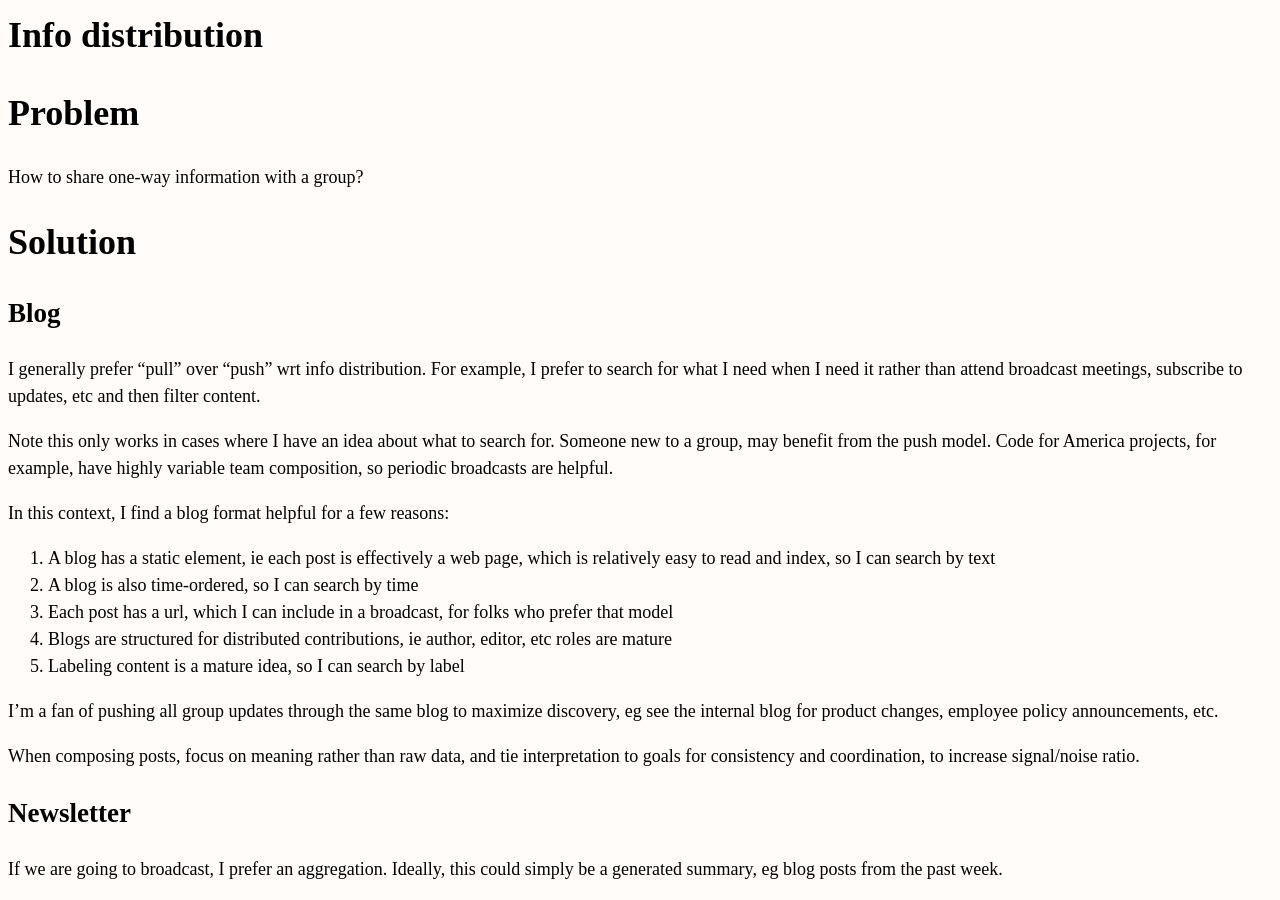
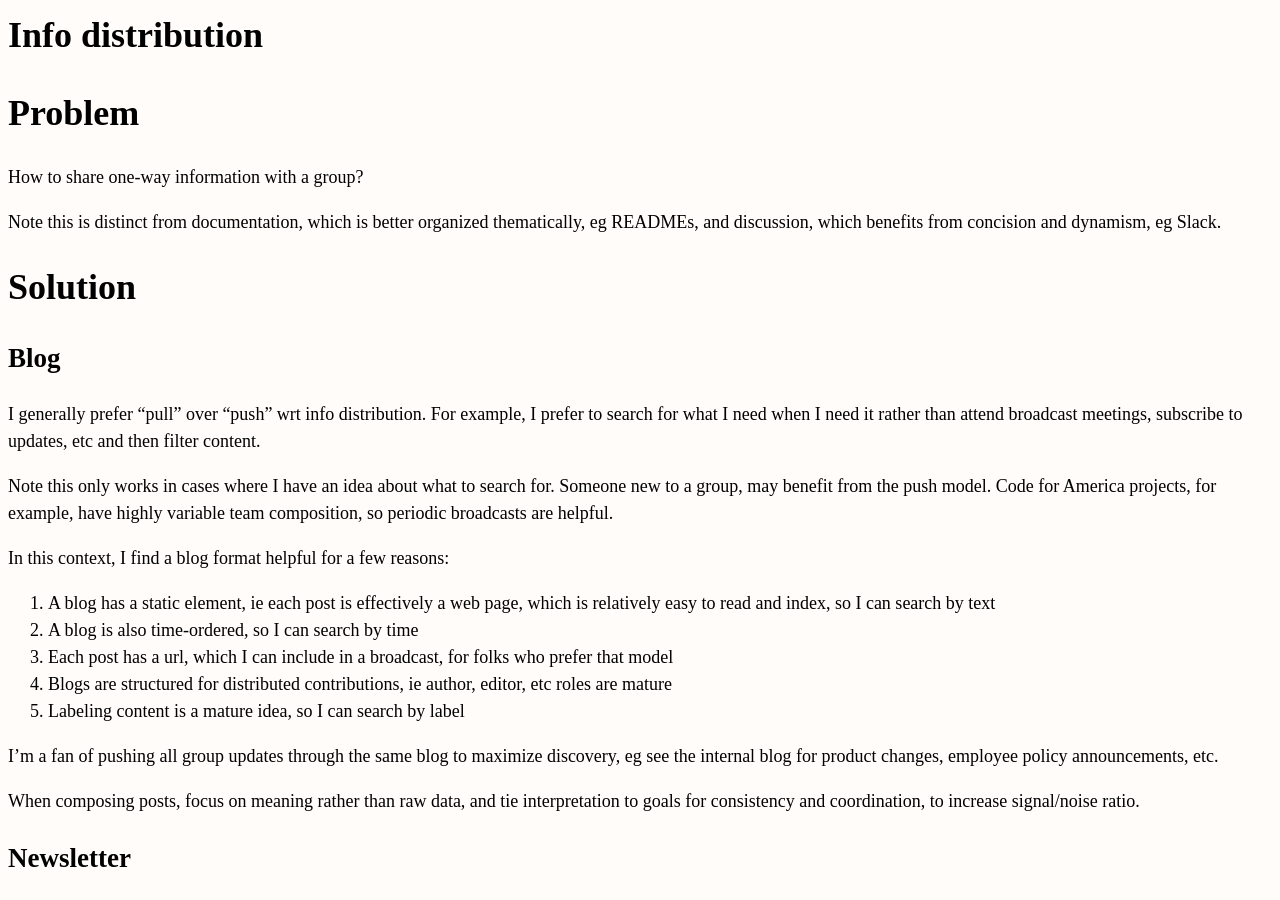
Before and after one commit to erikeldridge/erikeldridge.github.com, a Jekyll site: the page built from _posts/2018-04-11-info-distribution.md, in a window 1280 px wide and 900 px high. Built offline with Jekyll 4.4.1, drawn with Linux system fonts in a browser that asks for light colours; nearby versions of some CDN libraries.

Commit message:
Update from Forestry.io - 2018-04-11-info-distribution.md

```diff
--- a/_posts/2018-04-11-info-distribution.md
+++ b/_posts/2018-04-11-info-distribution.md
@@ -8,6 +8,8 @@ tags:
 # Problem
 
 How to share one-way information with a group?
+
+Note this is distinct from documentation, which is better organized thematically, eg READMEs, and discussion, which benefits from concision and dynamism, eg Slack.
 
 # Solution
 
```
